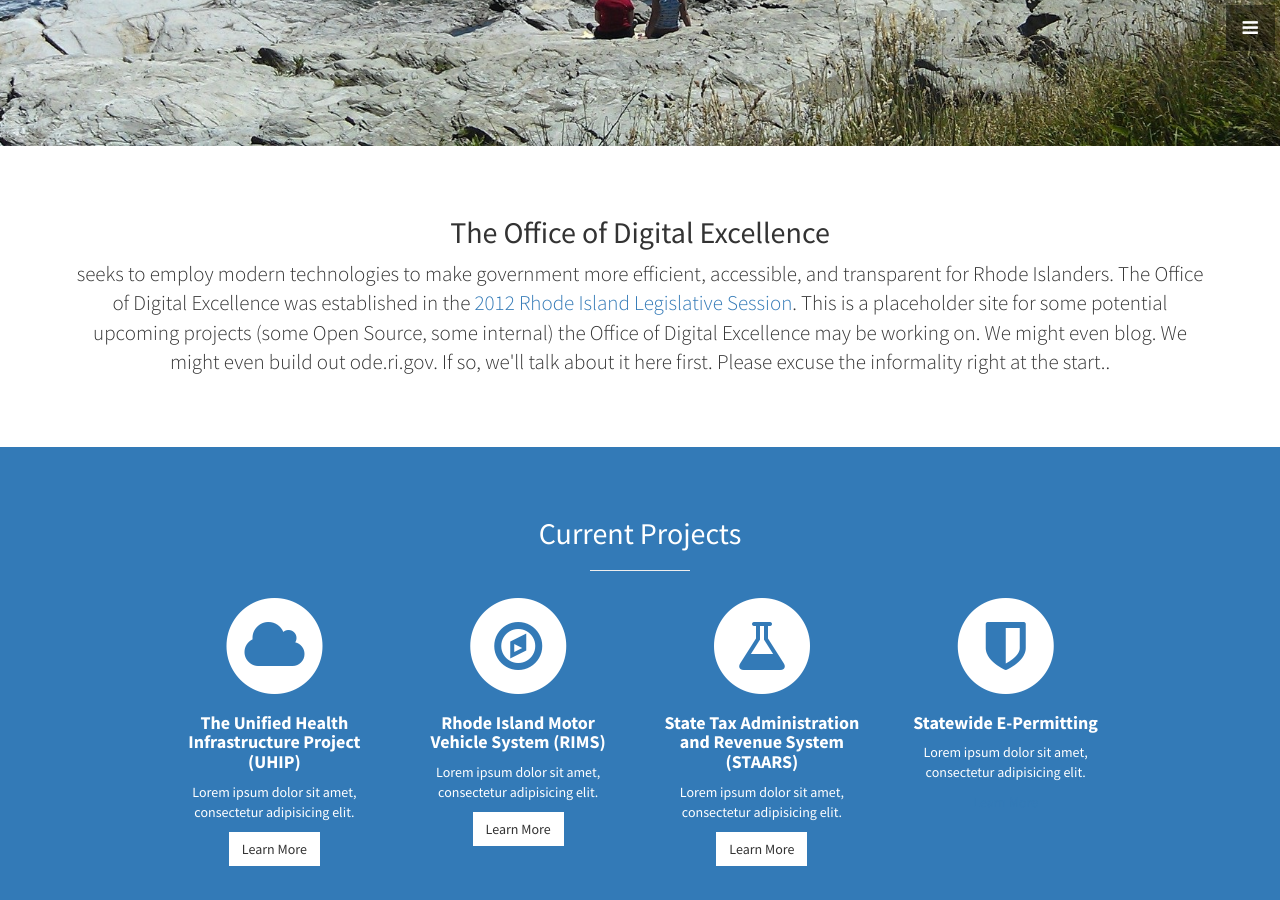
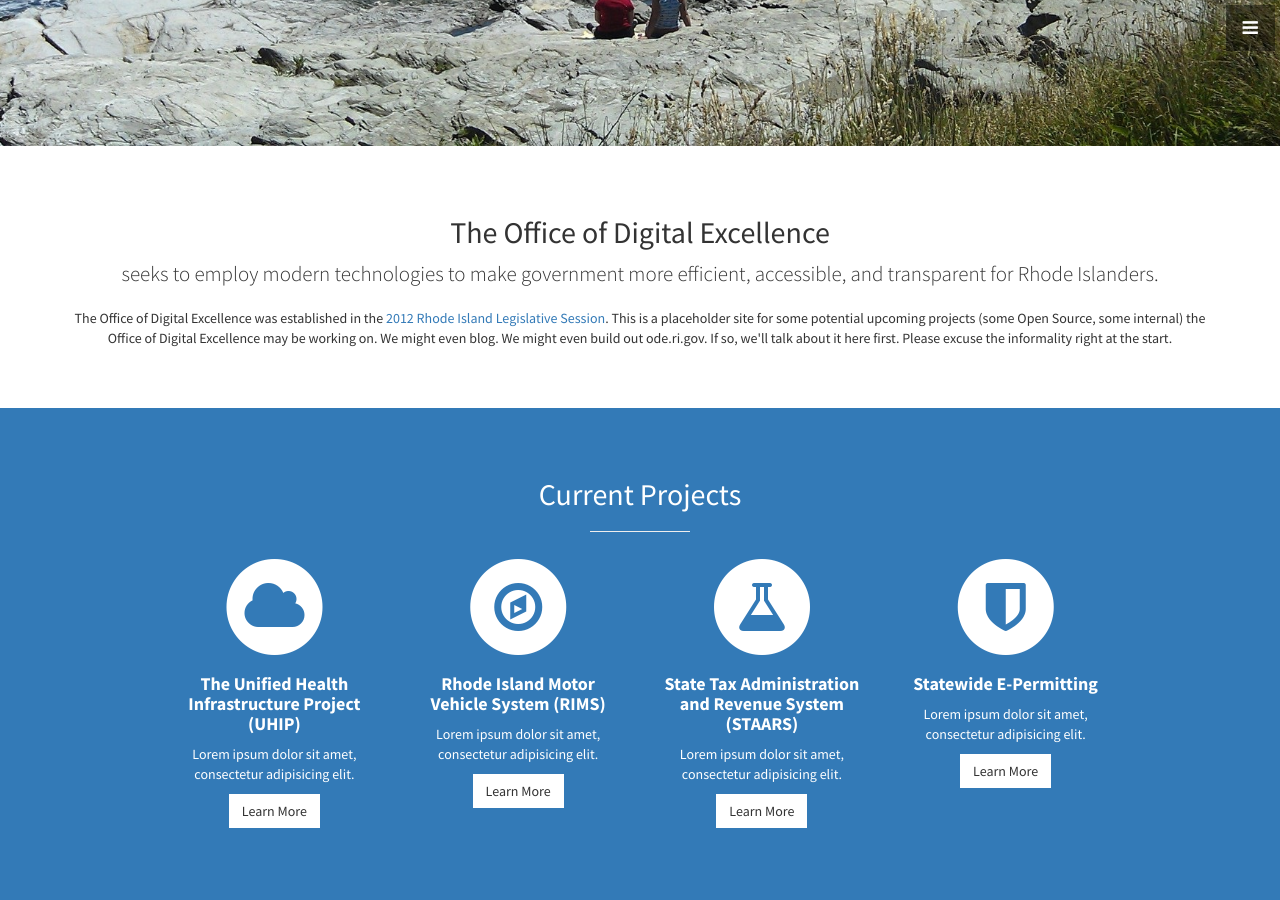
Before and after one commit to 401ode/401ode, a Jekyll site: the page built from index.html, in a window 1280 px wide and 900 px high, scrolled down 754 px. Built offline with Jekyll 4.4.1, drawn with Linux system fonts in a browser that asks for light colours.

Commit message:
Edit Text

```diff
--- a/_config.yml
+++ b/_config.yml
@@ -7,7 +7,7 @@ baseurl: "401ode.github.io" # the subpath of your site, e.g. /blog/
 url: "401ode.github.io" # the base hostname & protocol for your site
 
 # User setting
-owner: Ryan Kelly
+owner: RI ODE
 email: ryan.kelly@doit.ri.gov
 facebook_username:
 twitter_username: RI_ODE
--- a/_includes/about.html
+++ b/_includes/about.html
@@ -3,9 +3,9 @@
     <div class="row">
       <div class="col-lg-12 text-center">
         <h2>The Office of Digital Excellence </h2>
-        <p class="lead">seeks to employ modern technologies to make government more efficient, accessible, and transparent for Rhode Islanders.
-
-        The Office of Digital Excellence was established in the <a href="http://webserver.rilin.state.ri.us/Statutes/TITLE42/42-11/42-11-2.6.HTM" >2012 Rhode Island Legislative Session</a>.  This is a placeholder site for some potential upcoming projects (some Open Source, some internal) the Office of Digital Excellence may be working on. We might even blog. We might even build out ode.ri.gov. If so, we'll talk about it here first. Please excuse the informality right at the start.</a>.</p>
+        <p class="lead">seeks to employ modern technologies to make government more efficient, accessible, and transparent for Rhode Islanders. </p>
+        <p> The Office of Digital Excellence was established in the <a href="http://webserver.rilin.state.ri.us/Statutes/TITLE42/42-11/42-11-2.6.HTM" >2012 Rhode Island Legislative Session</a>.  This is a placeholder site for some potential upcoming projects (some Open Source, some internal) the Office of Digital Excellence may be working on. We might even blog. We might even build out ode.ri.gov. If so, we'll talk about it here first. Please excuse the informality right at the start.
+        </p>
       </div>
     </div>
     <!-- /.row -->
--- a/_includes/call-to-action.html
+++ b/_includes/call-to-action.html
@@ -3,8 +3,8 @@
     <div class="row">
       <div class="col-lg-12 text-center">
         <h3>Follow Us.</h3>
-        <a href="https://twitter.com/RI_ODE" class="btn btn-lg btn-dark">Twitter</a>
-        <a href="https://github.com/401ode" class="btn btn-lg btn-dark">GitHub</a>
+        <a href="https://twitter.com/RI_ODE" class="btn btn-lg btn-light">Twitter</a>
+        <a href="https://github.com/401ode" class="btn btn-lg btn-light">GitHub</a>
       </div>
     </div>
   </div>
--- a/_includes/services.html
+++ b/_includes/services.html
@@ -55,7 +55,7 @@
                 <strong>Statewide E-Permitting</strong>
               </h4>
               <p>Lorem ipsum dolor sit amet, consectetur adipisicing elit.</p>
-              <a href="#">Learn More</a>
+               <a href="#" class="btn btn-light">Learn More</a>
             </div>
           </div>
         </div>
```
